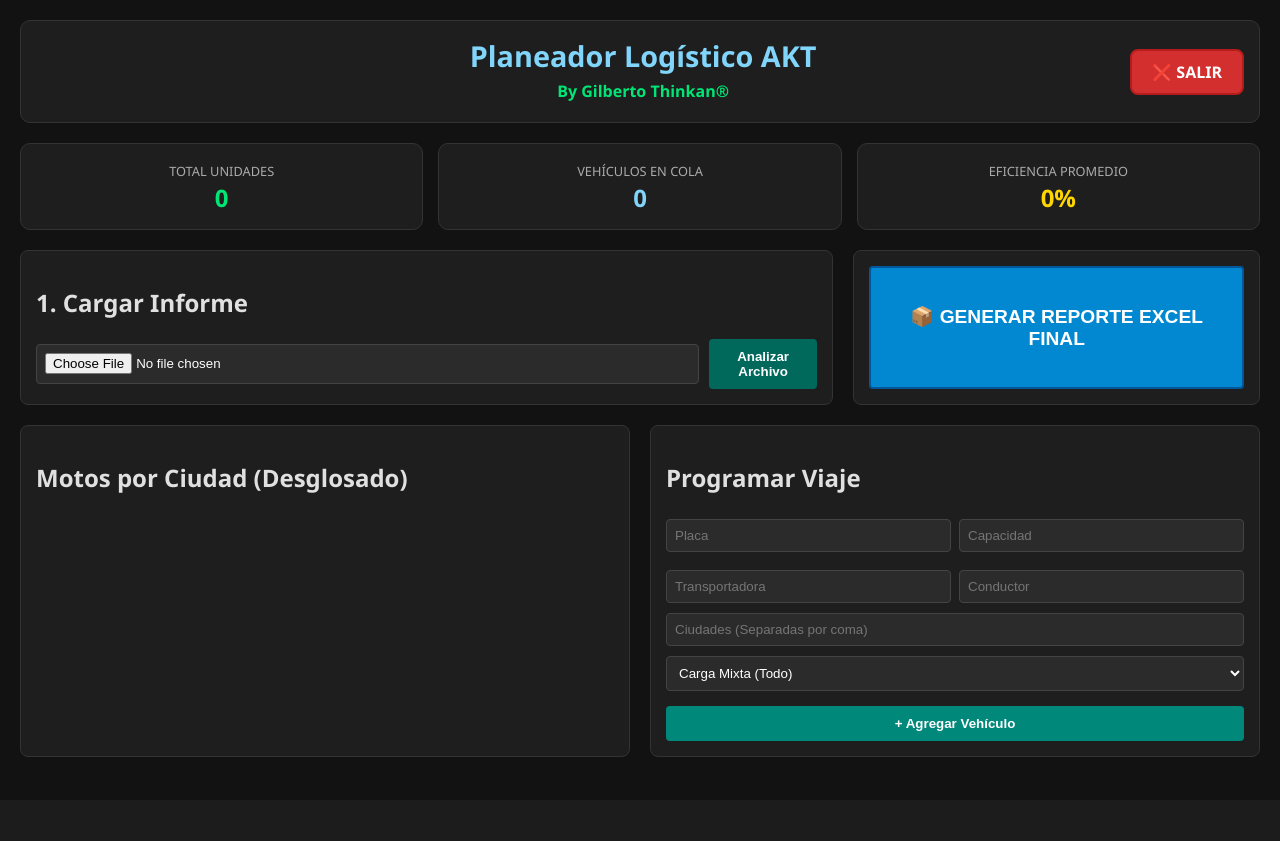
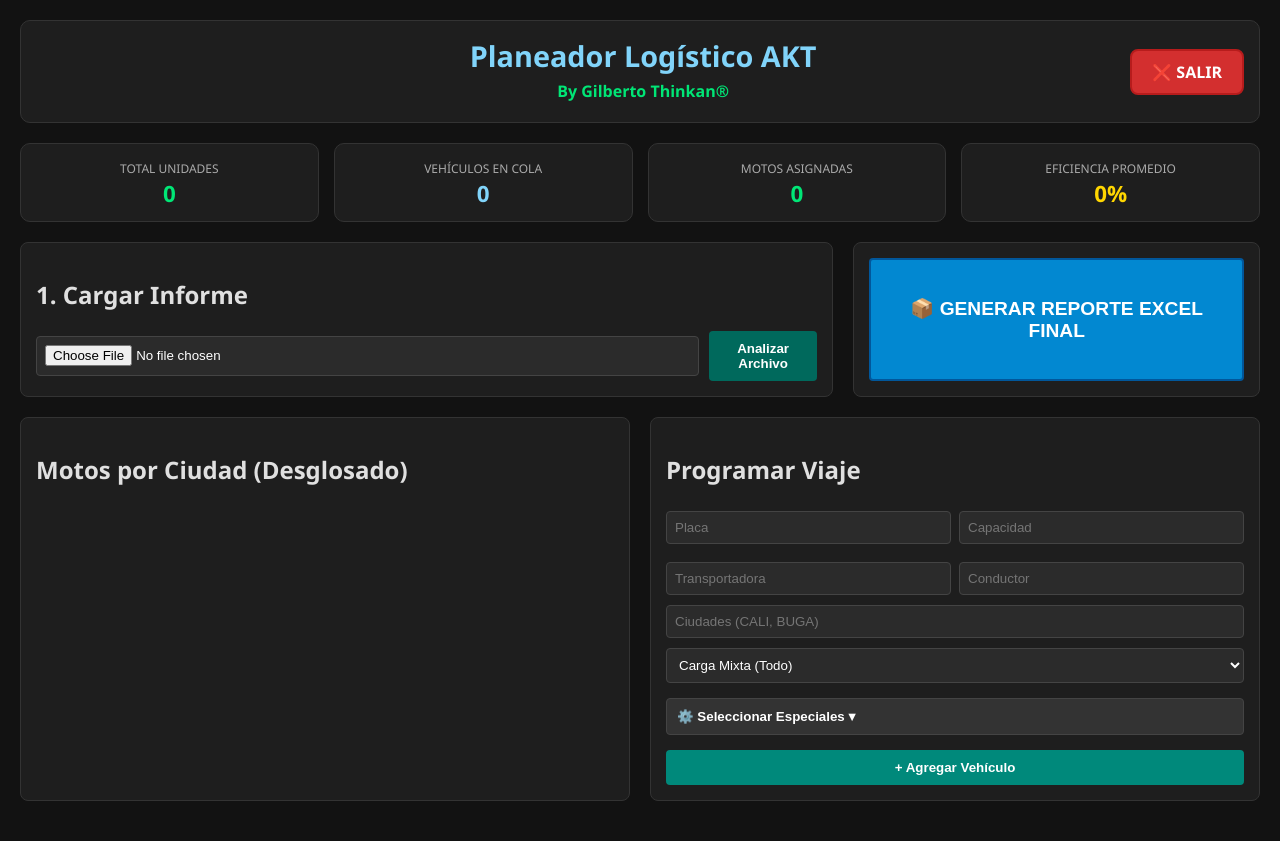
Before and after one commit to gilbertothinkan-eng/planer-v2, a Flask app: template templates/dashboard.html in a window 1280 px wide. Before the commit the page ends 757 px from the top, so only its background shows below. Run offline with Flask 3, Linux system fonts and the light colour scheme; the template is opened without the code that fills it, so the values that code supplies are empty.

Commit message:
Update dashboard.html

```diff
--- a/templates/dashboard.html
+++ b/templates/dashboard.html
@@ -17,20 +17,22 @@
       .show { display: block !important; }
       .ciudad-item { padding:12px; border-bottom:1px solid #333; }
       .ciudad-especial { background: #1a2633; border-left: 4px solid #81d4fa; }
-      .tag-ref { background:#111; border:1px solid #00e676; padding:4px 8px; border-radius:4px; font-size:0.75em; }
+      /* LUPA: Tag original restaurado exactamente como en image_b0e419.png */
+      .tag-ref { background:#111; border:1px solid #00e676; padding:4px 8px; border-radius:4px; font-size:0.75em; color: #00e676; font-weight: bold; }
+      /* LUPA: Scroll ajustado para 2 vehículos según image_b1c267.png */
       .scroll-cola { max-height: 210px; overflow-y: auto; padding-right: 10px; margin-top: 10px; }
 
-      /* MEJORA 1: Semáforo Visual */
+      /* SEMÁFORO: Solo cambia el color del borde izquierdo */
       .card-v { padding:12px; margin-top:10px; border-radius:6px; border-left:6px solid #444; background:#252525; }
-      .v-verde { border-left-color: #00e676; background: #1b2e25; } /* >90% */
-      .v-amarillo { border-left-color: #ffd600; background: #2e2d1b; } /* >70% */
-      .v-rojo { border-left-color: #ff5252; background: #2e1b1b; } /* <70% */
+      .v-verde { border-left-color: #00e676; }
+      .v-amarillo { border-left-color: #ffd600; }
+      .v-rojo { border-left-color: #ff5252; }
 
-      /* MEJORA 3: Estilos Tablero KPI */
-      .kpi-container { display: flex; gap: 15px; margin-bottom: 20px; }
-      .kpi-card { flex: 1; padding: 15px; background: #1e1e1e; border: 1px solid #333; border-radius: 10px; text-align: center; }
-      .kpi-val { display: block; font-size: 1.5em; font-weight: bold; color: #00e676; }
-      .kpi-lab { font-size: 0.8em; color: #aaa; text-transform: uppercase; }
+      /* KPIs: Tablero profesional de 4 tarjetas */
+      .kpi-container { display: grid; grid-template-columns: repeat(4, 1fr); gap: 15px; margin-bottom: 20px; }
+      .kpi-card { padding: 12px; background: #1e1e1e; border: 1px solid #333; border-radius: 10px; text-align: center; }
+      .kpi-val { display: block; font-size: 1.4em; font-weight: bold; color: #00e676; }
+      .kpi-lab { font-size: 0.75em; color: #aaa; text-transform: uppercase; }
     </style>
 </head>
 <body>
@@ -56,6 +58,14 @@
     <div class="kpi-card">
         <span class="kpi-lab">Vehículos en Cola</span>
         <span class="kpi-val" style="color: #81d4fa;">{{ vehiculos|length }}</span>
+    </div>
+    <div class="kpi-card">
+        <span class="kpi-lab">Motos Asignadas</span>
+        <span class="kpi-val" style="color: #00e676;">
+            {% set asignadas = namespace(val=0) %}
+            {% for v in vehiculos %}{% for r in v.resumen_visual %}{% set asignadas.val = asignadas.val + r.cant %}{% endfor %}{% endfor %}
+            {{ asignadas.val }}
+        </span>
     </div>
     <div class="kpi-card">
         <span class="kpi-lab">Eficiencia Promedio</span>
@@ -90,12 +100,16 @@
 <div class="main-grid">
     <div class="panel">
       <h2>Motos por Ciudad (Desglosado)</h2>
-      <div style="max-height: 500px; overflow-y: auto;">
+      <div style="max-height: 550px; overflow-y: auto;">
         {% for ciudad, datos in conteo_detallado.items() %}
           <div class="ciudad-item {% if ciudad in ciudades_especiales %}ciudad-especial{% endif %}">
-            <div style="display:flex; justify-content:space-between; align-items: center;">
+            <div style="display:flex; justify-content:space-between; align-items: center; margin-bottom: 5px;">
                 <span style="font-weight: bold;">{{ ciudad }}</span>
                 <strong>{{ datos.total }} unds</strong>
+            </div>
+            <div style="display: flex; gap: 15px; font-size: 0.8em;">
+                <span style="color: #00e676;">● {{ datos.normales }} Normales</span>
+                {% if datos.especiales > 0 %}<span style="color: #81d4fa;">● {{ datos.especiales }} Especiales</span>{% endif %}
             </div>
           </div>
         {% endfor %}
@@ -111,18 +125,34 @@
             <input type="text" name="transportadora" placeholder="Transportadora">
             <input type="text" name="conductor" placeholder="Conductor">
         </div>
-        <input type="text" name="ciudades" placeholder="Ciudades (Separadas por coma)" required>
+        <input type="text" name="ciudades" placeholder="Ciudades (CALI, BUGA)" required>
         <select name="modo_carga">
             <option value="todas">Carga Mixta (Todo)</option>
             <option value="normales">Solo Normales</option>
             <option value="especiales">Solo Especiales</option>
         </select>
-        <button type="submit" style="margin-top:10px; background: #00897b;">+ Agregar Vehículo</button>
+
+        <button type="button" class="accordion-button" onclick="document.getElementById('refs').classList.toggle('show')">
+            ⚙️ Seleccionar Especiales ▾
+        </button>
+        <div id="refs" class="accordion-content" style="max-height:180px; overflow-y:auto;">
+            {% for ciudad, refs in referencias.items() %}
+                <div style="background:#263238; color:#81d4fa; padding:5px 10px; font-size:0.8em;">📍 {{ ciudad }}</div>
+                {% for r in refs %}
+                <div style="padding:5px 15px; display:flex; justify-content:space-between; font-size:0.8em; border-bottom:1px solid #222;">
+                    <label><input type="checkbox" name="refs_especiales" value="{{ ciudad }}_{{ r.cod_int }}" checked> {{ r.cod_int }}</label>
+                    <span style="color:#00e676;">{{ r.cantidad }} disp.</span>
+                </div>
+                {% endfor %}
+            {% endfor %}
+        </div>
+
+        <button type="submit" style="margin-top:15px; background: #00897b;">+ Agregar Vehículo</button>
       </form>
 
       {% if vehiculos %}
       <div style="margin-top:20px;">
-        <h3>Vehículos en Cola:</h3>
+        <h3>Vehículos en Cola de Despacho:</h3>
         <div class="scroll-cola">
           {% for v in vehiculos %}
             {% set peso_v = namespace(p=0) %}
@@ -132,16 +162,21 @@
             <div class="card-v {% if pct >= 90 %}v-verde{% elif pct >= 70 %}v-amarillo{% else %}v-rojo{% endif %}">
               <div style="display:flex; justify-content:space-between;">
                   <strong>{{ v.placa }}</strong>
-                  <span>Eficiencia: <strong>{{ pct|round(1) }}%</strong></span>
-                  <a href="/eliminar_vehiculo/{{ loop.index0 }}" style="color:#ff5252; text-decoration:none;">[X]</a>
+                  <span style="font-size: 0.9em;">Cap: {{ v.cantidad_motos }} | <strong style="color:#00e676;">{{ pct|round(1) }}%</strong></span>
+                  <a href="/eliminar_vehiculo/{{ loop.index0 }}" style="color:#ff5252; text-decoration:none; font-size:0.8em;">[BORRAR]</a>
+              </div>
+              <p style="font-size:0.8em; color:#81d4fa; margin:5px 0;">📍 {{ v.ciudades|join(", ") }}</p>
+
+              <div style="display:flex; flex-wrap:wrap; gap:4px; margin-top:5px;">
+                  {% for r in v.resumen_visual %}
+                  <div class="tag-ref">{{ r.nombre }} ({{ r.cant }}u)</div>
+                  {% endfor %}
               </div>
 
               {% if pct < 90 %}
-              <div style="background: rgba(0,0,0,0.3); padding: 5px; border-radius: 4px; margin-top: 8px; font-size: 0.75em; border: 1px dashed #ffd600;">
-                💡 <strong>Sugerencia:</strong> Te queda espacio. Mira pedidos en:
-                <span style="color:#ffd600;">
-                  {% for c, d in conteo_detallado.items() %}{% if d.total > 0 and loop.index < 4 %}{{ c }} {% endif %}{% endfor %}
-                </span>
+              <div style="background: rgba(0,0,0,0.4); padding: 5px; border-radius: 4px; margin-top: 8px; font-size: 0.75em; color: #ffd600; border: 1px dashed #ffd600;">
+                💡 <strong>Sugerencia:</strong> Espacio disponible para:
+                {% for c, d in conteo_detallado.items() %}{% if d.total > 0 and loop.index < 3 %}{{ c }}, {% endif %}{% endfor %}...
               </div>
               {% endif %}
             </div>
@@ -151,5 +186,9 @@
       {% endif %}
     </div>
 </div>
+
+<script>
+  setTimeout(() => { if(document.getElementById('msg')) document.getElementById('msg').remove(); }, 3500);
+</script>
 </body>
 </html>
```
